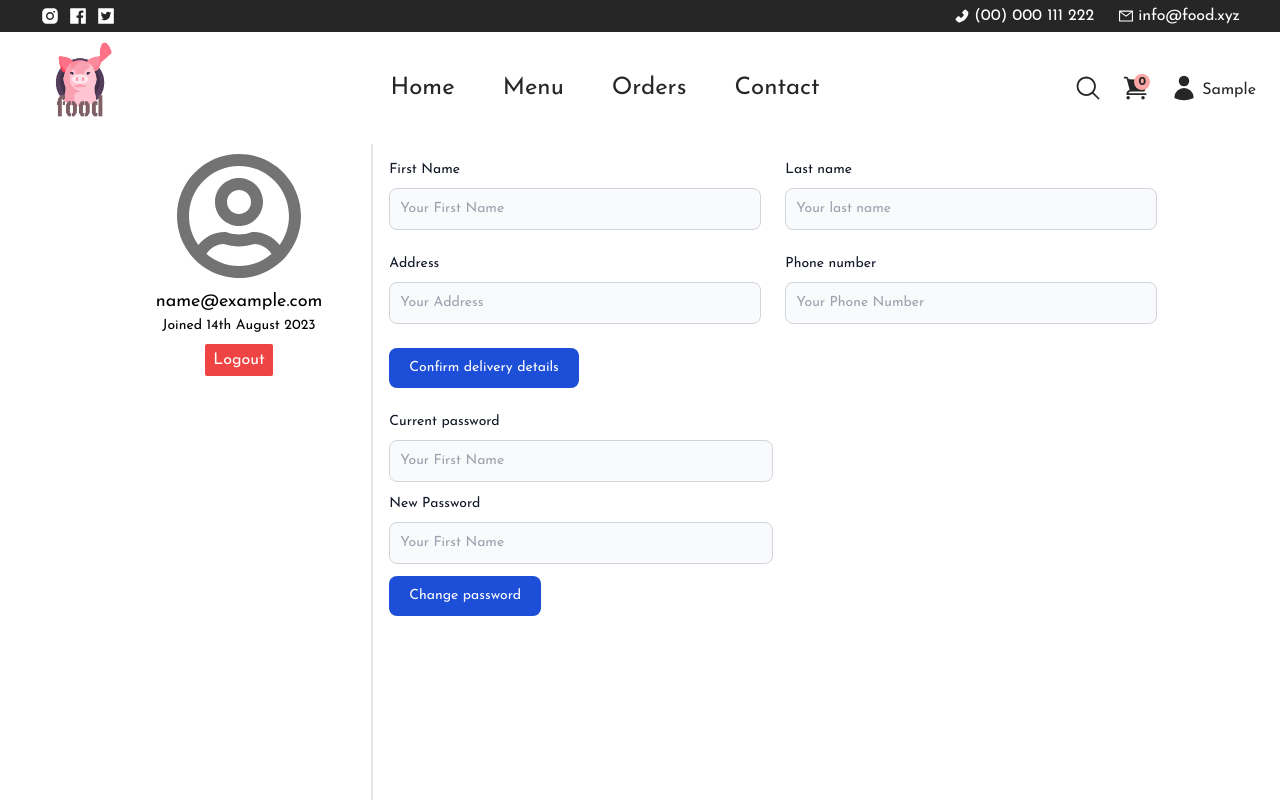
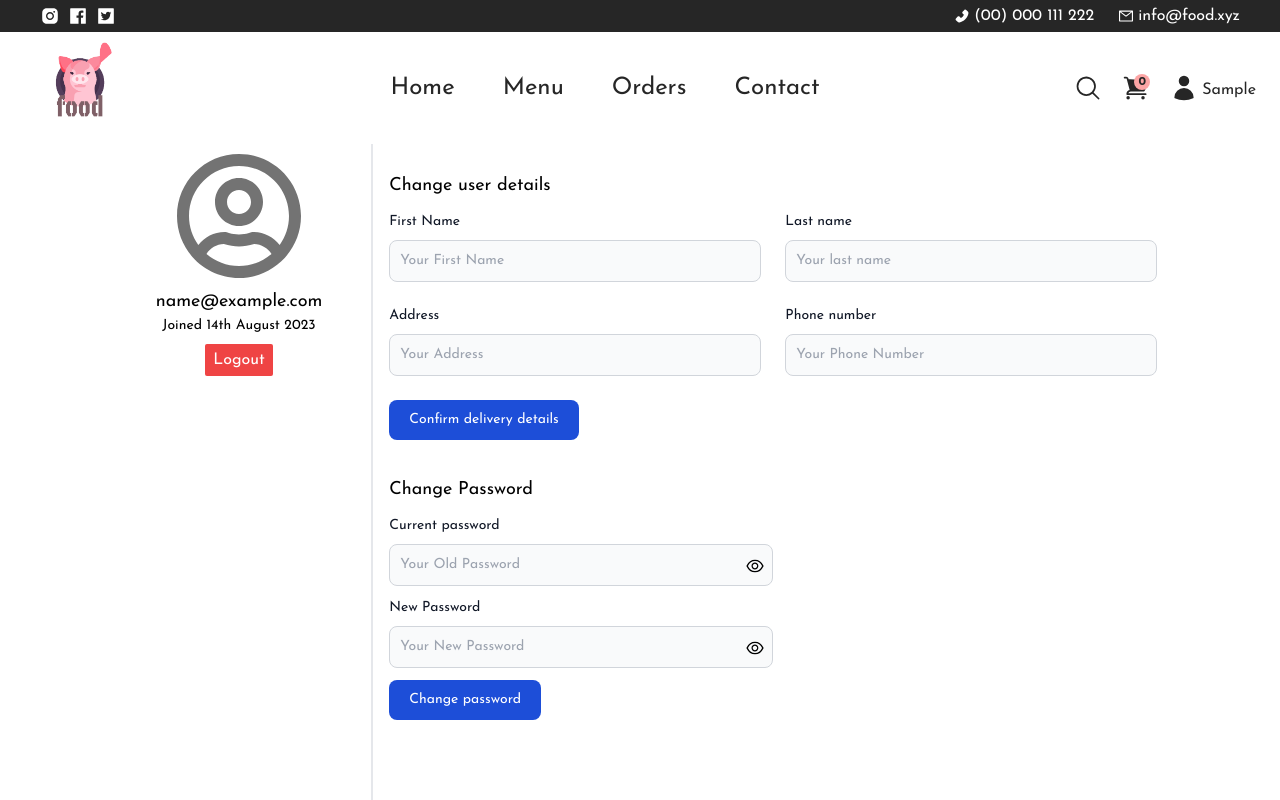
Before and after one commit to nikolad991/mern-fast-food, a React (Vite) app in the folder frontend/: page /profile in a window 1280 px wide. Shown: the top 800 px of the page. Built offline with nearby package versions, Linux system fonts and the light colour scheme; no server answers; sample sign-in values are in the browser's storage.

Commit message:
Change password

```diff
--- a/frontend/src/components/ChangePasswordForm.jsx
+++ b/frontend/src/components/ChangePasswordForm.jsx
@@ -1,48 +1,86 @@
-import React from "react";
+import { useFormik } from "formik";
+import React, { useState } from "react";
+import { AiOutlineEyeInvisible, AiOutlineEye } from "react-icons/ai";
+import { useChangePasswordMutation } from "../redux/usersApiSlice";
+import { toast } from "react-toastify";
+const ChangePasswordForm = () => {
+  const [newPasswordHidden, setNewPasswordHidden] = useState(true);
+  const [oldPasswordHidden, setOldPasswordHidden] = useState(true);
+  const [changePassword, { isLoading }] = useChangePasswordMutation();
+  const formik = useFormik({
+    initialValues: {
+      oldPassword: "",
+      newPassword: "",
+    },
+    onSubmit: async (values) => {
+      try {
+        const res = await changePassword(values).unwrap();
+        toast.success(res.msg);
+      } catch (error) {
+        toast.error(error.data.error);
+      }
+    },
+  });
 
-const ChangePasswordForm = () => {
   return (
     <div>
-      <span></span>
-      <form action="">
+      <h2 className="text-lg py-3">Change Password</h2>
+      <form onSubmit={formik.handleSubmit}>
         <div className="flex flex-col w-1/2 gap-3">
-          <div>
+          <div className="relative">
             <label
-              htmlFor="first_name"
-              className="relative block mb-2 text-sm font-medium text-gray-900 "
+              htmlFor="oldPassword"
+              className="relative block mb-2 text-sm font-medium text-gray-900 select-none "
             >
               Current password
             </label>
             <input
-              type="text"
-              id="firstName"
-              name="firstName"
+              type={oldPasswordHidden ? "password" : "text"}
+              id="oldPassword"
+              name="oldPassword"
+              value={formik.values.oldPassword}
+              onChange={formik.handleChange}
               className="bg-gray-50 border border-gray-300 text-gray-900 text-sm rounded-lg focus:ring-blue-500 focus:border-blue-500 block w-full p-2.5 "
-              placeholder="Your First Name"
+              placeholder="Your Old Password"
               required
             />
+            <span
+              className="absolute top-10 right-2 z-50 text-xl"
+              onClick={() => {
+                setOldPasswordHidden(!oldPasswordHidden);
+              }}
+            >
+              {oldPasswordHidden ? <AiOutlineEye /> : <AiOutlineEyeInvisible />}
+            </span>
           </div>
-          <div>
+          <div className="relative">
             <label
-              htmlFor="first_name"
-              className="relative block mb-2 text-sm font-medium text-gray-900 "
+              htmlFor="newPassword"
+              className="relative block mb-2 text-sm font-medium text-gray-900 select-none "
             >
               New Password
             </label>
             <input
-              type="text"
-              id="firstName"
-              name="firstName"
+              type={newPasswordHidden ? "password" : "text"}
+              id="newPassword"
+              name="newPassword"
+              value={formik.values.newPassword}
+              onChange={formik.handleChange}
               className="bg-gray-50 border border-gray-300 text-gray-900 text-sm rounded-lg focus:ring-blue-500 focus:border-blue-500 block w-full p-2.5 "
-              placeholder="Your First Name"
+              placeholder="Your New Password"
               required
             />
+            <span
+              className="absolute top-10 right-2 z-50 text-xl"
+              onClick={() => {
+                setNewPasswordHidden(!newPasswordHidden);
+              }}
+            >
+              {newPasswordHidden ? <AiOutlineEye /> : <AiOutlineEyeInvisible />}
+            </span>
           </div>
           <div>
             <button
-              onClick={() => {
-
-              }}
               type="submit"
               className="text-white bg-blue-700 hover:bg-blue-800 focus:ring-4 focus:outline-none focus:ring-blue-300 font-medium rounded-lg text-sm w-fit px-5 py-2.5 text-center"
             >
--- a/frontend/src/pages/Profile.jsx
+++ b/frontend/src/pages/Profile.jsx
@@ -44,6 +44,7 @@ const Profile = () => {
         </div>
 
         <div className="w-3/4 p-4 flex flex-col">
+          <h2 className="text-lg py-3">Change user details</h2>
           <UpdateForm userData={data} />
           <ChangePasswordForm />
         </div>
--- a/frontend/src/redux/usersApiSlice.js
+++ b/frontend/src/redux/usersApiSlice.js
@@ -31,6 +31,13 @@ export const usersApi = createApi({
         body: userData,
       }),
     }),
+    changePassword: builder.mutation({
+      query: (data) => ({
+        url: "changepassword",
+        method: "PUT",
+        body: data,
+      }),
+    }),
   }),
 });
 
@@ -39,4 +46,5 @@ export const {
   useLoginMutation,
   useAuthorizedUserQuery,
   useUpdateMutation,
+  useChangePasswordMutation,
 } = usersApi;
```
Also changed, not shown: 2 other files (tests, documents, lock files or other folders).
